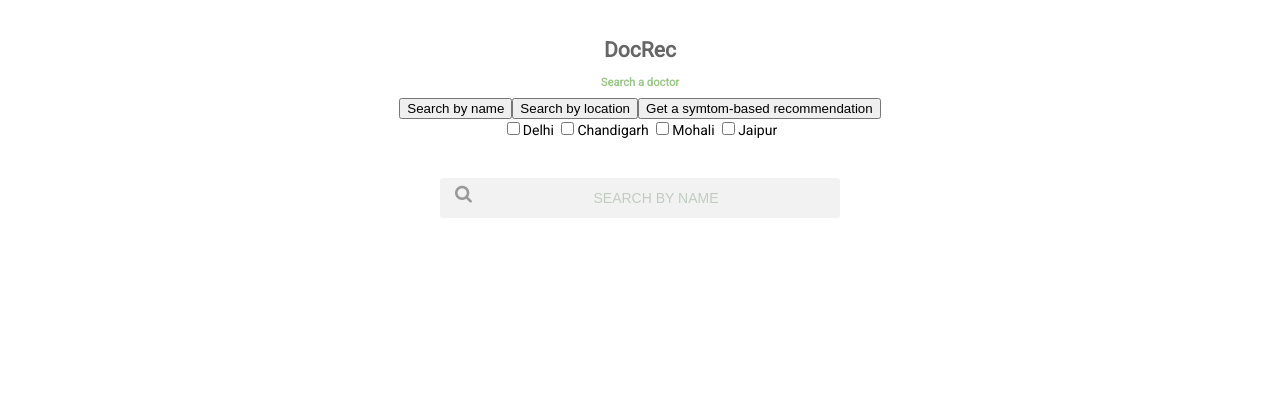
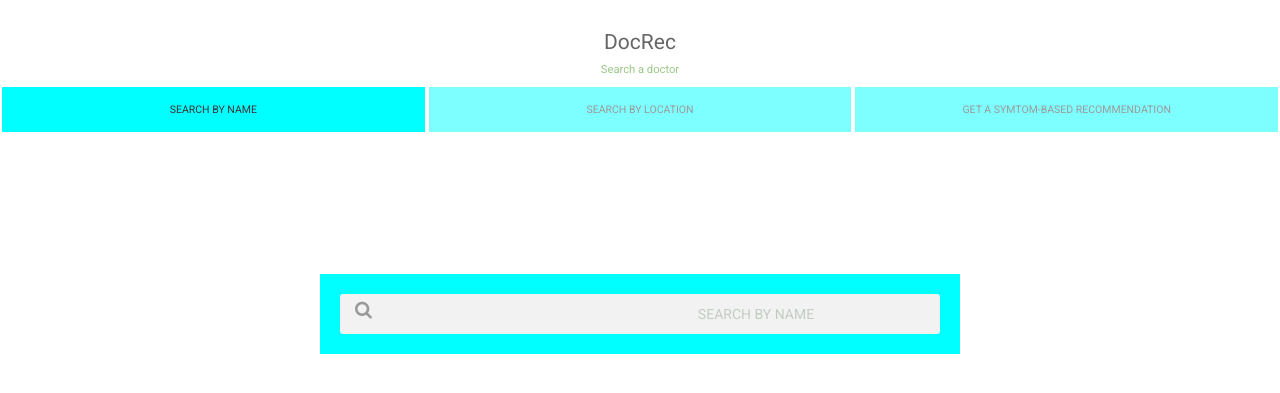
Before and after one commit to ideepakkumar/Symptoms-Based-Doctor-Recommend-System, a PHP site: page / in a window 1280 px wide. Shown: the top 393 px of the page. Run offline with PHP 8.4, Linux system fonts and the light colour scheme; some libraries are stand-ins or nearby versions.

Commit message:
beautified home page

```diff
--- a/index.php
+++ b/index.php
@@ -3,6 +3,7 @@
   src="https://code.jquery.com/jquery-3.3.1.js"
   integrity="sha256-2Kok7MbOyxpgUVvAk/HJ2jigOSYS2auK4Pfzbm7uH60="
   crossorigin="anonymous"></script>
+<link rel = "stylesheet" href = "https://maxcdn.bootstrapcdn.com/bootstrap/4.0.0/css/bootstrap.min.css"/>
 <style>
 body {
   background-color: white;
@@ -39,7 +40,8 @@ h3 {
 /* ============================ */
 .search-container {
   margin: 40px auto;
-  width: 400px;
+  background: aqua;
+  padding:20px;
 }
 
 .search-box {
@@ -184,32 +186,88 @@ h3 {
 #search:-moz-placeholder { /* Firefox 18- */
   color: rgba(0, 55, 0, 0.2); text-align: center;
 }
+.se-btn{
+      border: 2px solid white;
+      background: aqua;
+      padding: 15px;
+      color: #3a3737;
+      text-transform: uppercase;
+      font-size: 75%;
+      opacity: 0.5;
+}
+
+.act-btn{
+  opacity: 1;
+}
+.loc-btn{
+  border: 2px solid white;
+  background: green;
+  padding: 15px;
+  color: #3a3737;
+  text-transform: uppercase;
+  font-size: 75%;
+  visibility: hidden;
+}
+.act-loc-btn{
+  visibility: visible;
+}
 </style>
 
 </head>
 
 <body>
 
+
+  <!-- <button onclick="getLocation()">Try It</button>
+
+<p id="demo"></p>
+
+<script>
+var x = document.getElementById("demo");
+
+function getLocation() {
+    if (navigator.geolocation) {
+        navigator.geolocation.getCurrentPosition(showPosition);
+    } else {
+        x.innerHTML = "Geolocation is not supported by this browser.";
+    }
+}
+
+function showPosition(position) {
+    x.innerHTML = "Latitude: " + position.coords.latitude +
+    "<br>Longitude: " + position.coords.longitude;
+}
+</script> -->
+
+
+
+
 <link href="https://fonts.googleapis.com/css?family=Roboto" rel="stylesheet" type="text/css">
 <link rel="stylesheet" href="https://maxcdn.bootstrapcdn.com/font-awesome/4.4.0/css/font-awesome.min.css">
 <h1>DocRec</h1>
 <h2>Search a doctor</h2>
-<button class = "active">Search by name</button><button>Search by location</button><button>Get a symtom-based recommendation</button>
-<div id = "loc-opt">
-  <input type = "checkbox" value = "Delhi"/><label>Delhi</label>
-  <input type = "checkbox" value = "Chandigarh"/><label>Chandigarh</label>
-  <input type = "checkbox" value = "Mohali"/><label>Mohali</label>
-  <input type = "checkbox" value = "Jaipur"/><label>Jaipur</label>
-</div>
-<div class="search-container">
+<button class = "se-btn col-md-4 col-xs-12 act-btn">Search by name</button><button class = "se-btn col-md-4 col-xs-12" id = "loct-drop">Search by location</button><button class = "se-btn col-md-4 col-xs-12">Get a symtom-based recommendation</button>
+<center><button class = "loc-btn col-md-4">Search using GPS location</button><br/><button class = "loc-btn col-md-4">Manually select location</button></center>
+
+<div class="search-container col-md-6 col-sm-8 col-xs-12">
   <div class="search-box">
     <div class="search-icon"><i class="fa fa-search"></i></div>
     <input class="search-input" id="search" type="text" placeholder="Search by name">
     <ul class="search-results" id="results"><!--<li>Bessie</li><li>Flossie</li>--></ul>
   </div>
 </div>
+
 <script>(function() {
   var  resultsOutput, searchInput;
+
+  $(".se-btn").click(function(){
+    $(".se-btn").removeClass("act-btn");
+    $(this).addClass("act-btn");
+  });
+
+  $("#loct-drop").click(function(){
+    $(".loc-btn").toggleClass("act-loc-btn");
+  });
 
   searchInput = document.getElementById('search');
 
@@ -230,10 +288,10 @@ h3 {
     },
     function(data, status){
         if(status == "success"){
+          //console.log(data);
           var res = ""; data = JSON.parse(data);
           for(var i = 0; i < data.length; i += 1){
              res += "<li><a class = 'result-option' href = './newpro.php?q=" + data[i]["id"] + "'>" + data[i]["Doctor Name"] + "</a></li>";
-             //console.log(data[i]);
           }
           resultsOutput.innerHTML = res;
         }else console.log("Error");
```
Also changed, not shown: mapForm.php (added, +77 -0 lines).
